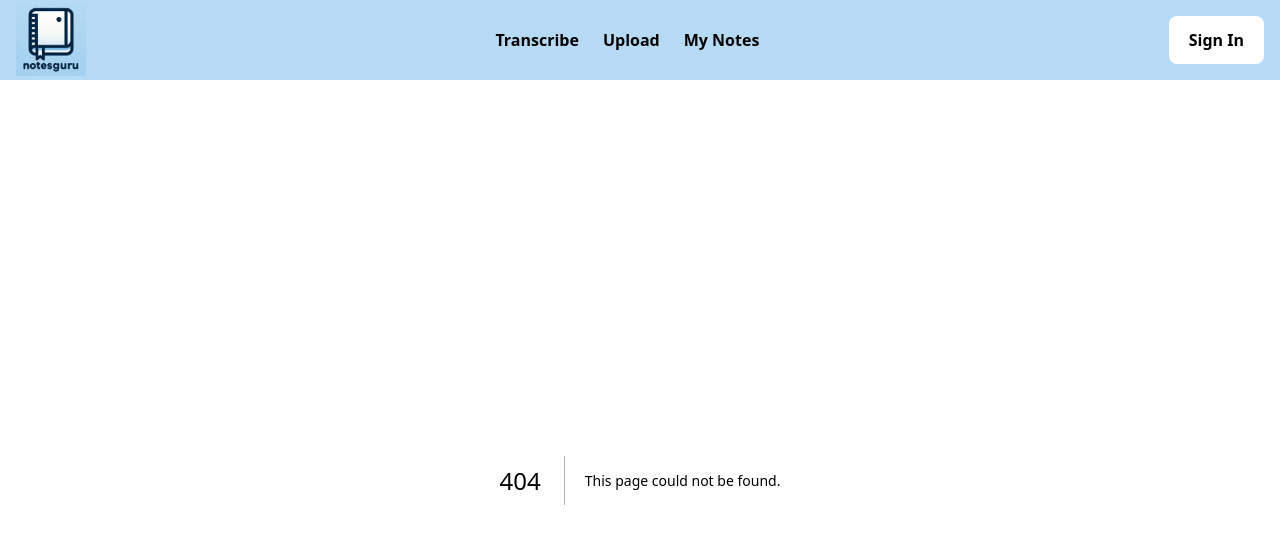
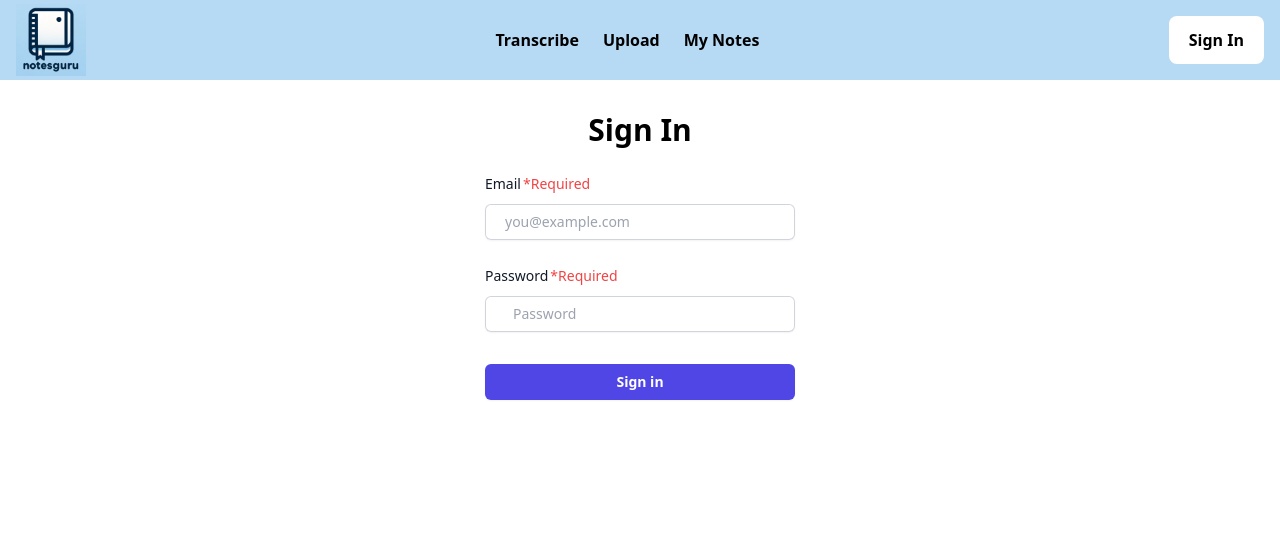
Before and after one commit to aaronshar/gpt-note-app, a Next.js app in the folder frontend/: page /signIn in a window 1280 px wide. Before the commit this address had no page. Shown: the top 544 px of the page. Built offline with nearby package versions, Linux system fonts and the light colour scheme.

Commit message:
When users hover over our logo, it changes its opacity. When users click My Notes and Sign In, users will see a Sign In page asking for email address and password.

```diff
--- a/frontend/pages/index.tsx
+++ b/frontend/pages/index.tsx
@@ -11,11 +11,9 @@ import React, { useEffect, useState } from 'react'
 function index() {
   return (
     <>
-    <div className="main">
-      <div className="transcribe-page">
-        <div className="trans-note">A note for transcription</div>
+      <div className="h-full">
+        A note for transcription
       </div>
-    </div>
     </>
   );
 };
--- a/frontend/pages/myNotesPage.tsx
+++ b/frontend/pages/myNotesPage.tsx
@@ -11,11 +11,9 @@ import React from 'react'
 function myNotesPage() {
   return (
     <>
-    <div className="main">
-      <div className="my-notes-page">
+      <div className="h-full">
         My Notes Page
       </div>
-    </div>
     </>
   )
 }
--- a/frontend/pages/navigation/index.tsx
+++ b/frontend/pages/navigation/index.tsx
@@ -3,7 +3,6 @@
 * Author: @positive235 (https://github.com/positive235)
 * Reference:
   - NextJS Docs(https://nextjs.org/docs)
-  - How to create a responsive navigation bar (https://medium.com/@a.pirus/how-to-create-a-responsive-navigation-bar-in-next-js-13-e5540789a017)
 */
 
 "use client";
--- a/frontend/pages/navigation/navbar/Logo.tsx
+++ b/frontend/pages/navigation/navbar/Logo.tsx
@@ -49,7 +49,7 @@ const Logo = () => {
           alt="Logo-NotesGuru"
           width={width < 1024 ? "70" : "170"}
           height={width < 1024 ? "30" : "60"}
-          className="relative"
+          className="hover:opacity-75 relative"
         />
       </Link>
       <div
--- a/frontend/pages/navigation/navbar/User.tsx
+++ b/frontend/pages/navigation/navbar/User.tsx
@@ -3,13 +3,13 @@
 * Author: @positive235 (https://github.com/positive235)
 * Reference:
   - NextJS Docs(https://nextjs.org/docs)
-  - How to create a responsive navigation bar (https://medium.com/@a.pirus/how-to-create-a-responsive-navigation-bar-in-next-js-13-e5540789a017)
 */
+
+import Link from "next/link";
 
 const User = () => {
     return (
-      <button className="sign-in h-12 rounded-lg bg-white font-bold px-5">Sign In</button>
-
+      <Link href="/signIn"><button className="hover:bg-slate-100 h-12 rounded-lg bg-white font-bold px-5">Sign In</button></Link>
     );
   };
   export default User;
--- a/frontend/pages/navigation/navbar/index.tsx
+++ b/frontend/pages/navigation/navbar/index.tsx
@@ -20,18 +20,18 @@ const Navbar = () => {
           <div className="flex justify-between items-center h-full">
             <Logo />
             <ul className="md:flex gap-x-6 font-bold">
-              <li className="menu">
+              <li className="hover:text-slate-600">
                 <Link href="/">
                   <p>Transcribe</p>
                 </Link>
               </li>
-              <li className="menu">
+              <li className="hover:text-slate-600">
                 <Link href="/uploadPage">
                   <p>Upload</p>
                 </Link>
               </li>
-              <li className="menu">
-                <Link href="/myNotesPage">
+              <li className="hover:text-slate-600">
+                <Link href="/signIn">
                   <p>My Notes</p>
                 </Link>
               </li>
--- /dev/null
+++ b/frontend/pages/signIn.tsx
@@ -0,0 +1,59 @@
+/*
+* Spring 2024 project
+* Author: @positive235 (https://github.com/positive235)
+* Reference:
+ - NextJS Docs(https://nextjs.org/docs)
+ - TailwindCSS Docs(https://tailwindcss.com/docs/)
+*/
+
+
+import React from 'react'
+
+function SignIn() {
+  return (
+    <>
+    <div className="flex justify-center my-8">
+      <form>
+        <h1 className="text-center text-3xl font-bold">Sign In</h1><br/>
+        {/* email */}
+        <label htmlFor="email" className="block text-sm font-medium leading-6 text-gray-900">
+          <span className="after:content-['*Required'] after:ml-0.5 after:text-red-500">Email</span>
+        </label>
+        <div className="block w-full mt-2 rounded-md shadow-sm">
+          <input
+            type="email"
+            name="email"
+            id="email"
+            className="block w-full rounded-md border-0 py-1.5 pl-5 pr-10 text-gray-900 ring-1 ring-inset ring-gray-300 placeholder:text-gray-400 focus:ring-2 focus:ring-inset focus:ring-indigo-600 sm:text-sm sm:leading-6"
+            placeholder="you@example.com"
+            required
+          />
+        </div>
+        <br />
+        {/* password */}
+        <label htmlFor="password" className="block text-sm font-medium leading-6 text-gray-900">
+          <span className="after:content-['*Required'] after:ml-0.5 after:text-red-500">Password</span>
+        </label>
+        <div className="relative mt-2 rounded-md shadow-sm">
+          <input
+            type="password"
+            name="password"
+            id="password"
+            className="block w-full rounded-md border-0 py-1.5 pl-7 pr-20 text-gray-900 ring-1 ring-inset ring-gray-300 placeholder:text-gray-400 focus:ring-2 focus:ring-inset focus:ring-indigo-600 sm:text-sm sm:leading-6"
+            placeholder="Password"
+            required
+          />
+        </div>
+        <button
+          type="submit"
+          className="mt-8 flex w-full justify-center rounded-md bg-indigo-600 px-3 py-1.5 text-sm font-semibold leading-6 text-white shadow-sm hover:bg-indigo-500 focus-visible:outline focus-visible:outline-2 focus-visible:outline-offset-2 focus-visible:outline-indigo-600"
+        >
+          Sign in
+        </button>
+      </form>
+    </div>
+    </>
+  )
+}
+
+export default SignIn
--- a/frontend/pages/uploadPage.tsx
+++ b/frontend/pages/uploadPage.tsx
@@ -11,11 +11,9 @@ import React from 'react'
 function uploadPage() {
   return (
     <>
-    <div className="main">
-      <div className="upload-page">
+      <div className="h-full">
           Upload Page
       </div>
-    </div>
     </>
   )
 }
--- a/frontend/pages/userPage.tsx
+++ /dev/null
@@ -1,23 +0,0 @@
-/*
-* Spring 2024 project
-* Author: @positive235 (https://github.com/positive235)
-* Reference:
- - NextJS Docs(https://nextjs.org/docs)
-*/
-
-
-import React from 'react'
-
-function userPage() {
-  return (
-    <>
-    <div className="main">
-      <div className="user-page">
-        User1 Page
-      </div>
-    </div>
-    </>
-  )
-}
-
-export default userPage
--- a/frontend/styles/globals.css
+++ b/frontend/styles/globals.css
@@ -18,24 +18,17 @@ body {
   background-color: #B6D9F4;
 }
 
-.menu:hover {
-  color: rgb(57, 57, 57);
-}
-
-.sign-in:hover {
-  background-color: rgb(233, 233, 233);
-}
 .main {
   display: flex;
   margin: auto;
-  height: 44em;
+  height: 100%;
 }
 
 .transcribe-page {
   margin: auto;
   display: flex;
   align-items: center;
-  width: 90%;
+  width: 100%;
   height: 100%;
   background-color:skyblue;
 }
```
